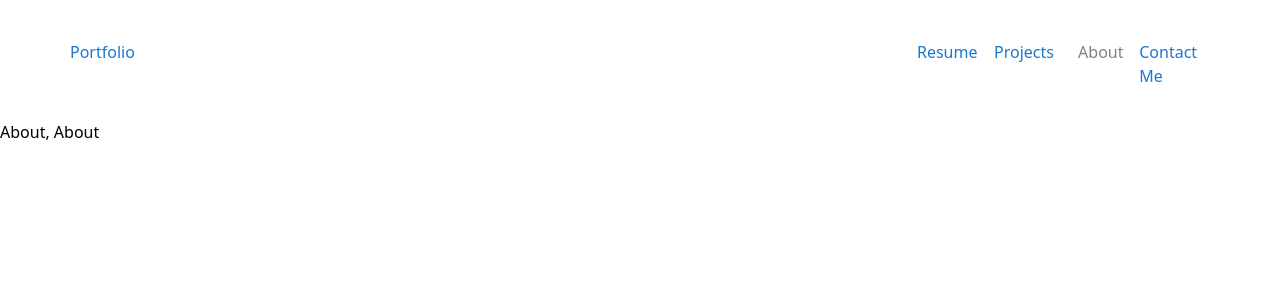
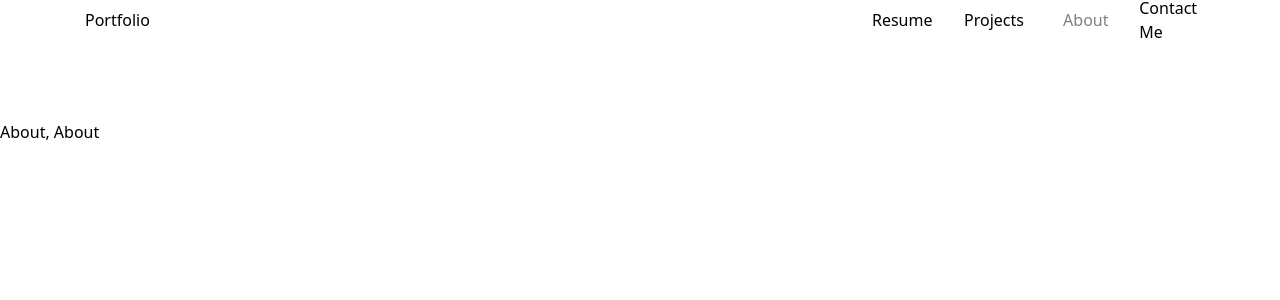
Before and after one commit to JohnDesiderio/website, a React (Create React App) app: page /#/portfolio/about in a window 1280 px wide. Shown: the top 300 px of the page. Built offline with nearby package versions, Linux system fonts and the light colour scheme.

Commit message:
The portfolio drawer correctly reroutes to different the different components in the application

```diff
--- a/src/portfolio/components/header/header.tsx
+++ b/src/portfolio/components/header/header.tsx
@@ -3,6 +3,7 @@ import { Box, Link } from '@mui/material';
 import HeaderMenu from './header-menu';
 import './styles.css';
 import MenuItem from './menu-item';
+import SmallerHeader from './small-header';
 
 interface IHeaderProps {
     value: number
@@ -14,6 +15,11 @@ const Header:React.FC<IHeaderProps> = (props: IHeaderProps) => {
         <Box
             className='header-box'
             flexDirection='row'
+            display='flex'
+        >
+            <SmallerHeader value={props.value}/>
+            <Box
+                className="header-child-box-left"
                 display={{
                     xs: 'none',
                     sm: 'none',
@@ -22,12 +28,22 @@ const Header:React.FC<IHeaderProps> = (props: IHeaderProps) => {
                     xl: 'flex',
                 }}
             >
-            <Box className="header-child-box-left">
                 <Box>
-                   <MenuItem toggled={props.value === 0} dir_text='Portfolio' link='#/portfolio'/>
+                   <MenuItem toggled={props.value === 0} dir_text='Portfolio' link=''/>
                 </Box>
             </Box>
-            <Box className="header-child-box-right" display='block' flexDirection='row' justifyContent='end'>
+            <Box
+                className="header-child-box-right"
+                display={{
+                    xs: 'none',
+                    sm: 'none',
+                    md: 'none',
+                    lg: 'flex',
+                    xl: 'flex',
+                }}
+                flexDirection='row'
+                justifyContent='end'
+            >
                 <HeaderMenu toggled={props.value}/>
             </Box>
         </Box>
--- a/src/portfolio/components/header/menu-item.tsx
+++ b/src/portfolio/components/header/menu-item.tsx
@@ -16,9 +16,10 @@ const MenuItem:React.FC<IMenuItem> = (props: IMenuItem) => {
             href={`#/portfolio/${props.link}`}
         >
             <Box
-                className={props.toggled ? 'selected-menu-item' : 'unselected-menu-item'}
+                className={`${props.toggled ? 'selected-menu-item' : 'unselected-menu-item'} menu-item`}
                 justifyContent='center'
                 display='flex'
+                alignItems='center'
             >
                 {props.dir_text}
             </Box>
--- /dev/null
+++ b/src/portfolio/components/header/small-header.tsx
@@ -0,0 +1,56 @@
+import React, { useState } from 'react';
+import {
+    Box,
+    Typography,
+    Drawer,
+} from '@mui/material';
+import './styles.css';
+import { FaCompass } from 'react-icons/fa'
+import SmallMenuDrawer from './small-menu-drawer';
+
+interface ISmallerHeader {
+    value: number,
+}
+
+const SmallerHeader:React.FC<ISmallerHeader> = (props: ISmallerHeader) => {
+    const [openDrawer, setOpenDrawer] = useState<boolean>(false);
+
+    return (
+        <Box>
+            <Box
+                onClick={() => {
+                    setOpenDrawer(true);
+                }}
+                className='smaller-header'
+                display={{
+                    xs: 'flex',
+                    sm: 'flex',
+                    md: 'flex',
+                    lg: 'none',
+                    xl: 'none',
+                }}
+                justifyContent='center'
+                alignItems='center'
+            >
+                <FaCompass
+                    style={{
+                        height: '40px',
+                        width: '40px'
+                    }}
+                />
+
+            </Box>
+            <Drawer
+                anchor='top'
+                open={openDrawer}
+                onClose={() => {
+                    setOpenDrawer(false);
+                }}
+            >
+                <SmallMenuDrawer value={props.value}/>
+            </Drawer>
+        </Box>
+    )
+}
+
+export default SmallerHeader;
--- /dev/null
+++ b/src/portfolio/components/header/small-menu-drawer.tsx
@@ -0,0 +1,53 @@
+import React from 'react';
+import {
+    Box,
+    ListItemButton,
+    List,
+} from '@mui/material';
+
+interface ISmallMenuDrawer {
+    value: number;
+}
+
+const SmallMenuDrawer:React.FC<ISmallMenuDrawer> = (props: ISmallMenuDrawer) => {
+    return (
+        <Box
+            role='presentation'
+        >
+            <List>
+                <ListItemButton
+                    href='./#/portfolio'
+                    disabled={props.value===0}
+                >
+                    Homepage
+                </ListItemButton>
+                <ListItemButton
+                    href='#/portfolio/resume'
+                    disabled={props.value===1}
+                >
+                    Resume
+                </ListItemButton>
+                <ListItemButton
+                    href='#/portfolio/projects'
+                    disabled={props.value===2}
+                >
+                    Projects
+                </ListItemButton>
+                <ListItemButton
+                    href='#/portfolio/about'
+                    disabled={props.value===3}
+                >
+                    About
+                </ListItemButton>
+                <ListItemButton
+                    href='#/portfolio/contact-me'
+                    disabled={props.value===4}
+                >
+                    Contact Me
+                </ListItemButton>
+            </List>
+        </Box>
+    )
+}
+
+export default SmallMenuDrawer;
--- a/src/portfolio/components/header/styles.css
+++ b/src/portfolio/components/header/styles.css
@@ -2,41 +2,47 @@
 @tailwind components;
 @tailwind utilities;
 
+
 .header-box {
     width: 100vw;
     height: 10vh;
-    margin-top: 5vh;
+    margin-bottom: 5vh;
 }
 
 .header-child-box-right {
     width: 80vw;
+    float: right;
 }
 
 .header-child-box-left {
+    width: 20vw;
     padding-left: 5vw;
-    width: 20vw;
 }
 
 .header-menu-box {
-    float: right;
     padding-right: 5vw;
+}
+
+.menu-item {
+    color: black;
+    height: 5vh;
+    width: 6vw;
+    margin-left: 15px;
+    position: relative;
 }
 
 .selected-menu-item {
     color: grey;
-    width: 6vw;
-    height: 2.5vh;
 }
 
 .selected-menu-item:hover {
     cursor: default;
 }
 
-.unselected-menu-item {
-    width: 6vw;
-    height: 2.5vh;
+.unselected-menu-item:hover {
+    background-color: grey;
 }
 
-.unselected-menu-item:hover {
-    color: red;
+.smaller-header {
+    width: 100vw;
 }
```
Lines whose indentation alone changed are shown as unchanged.
